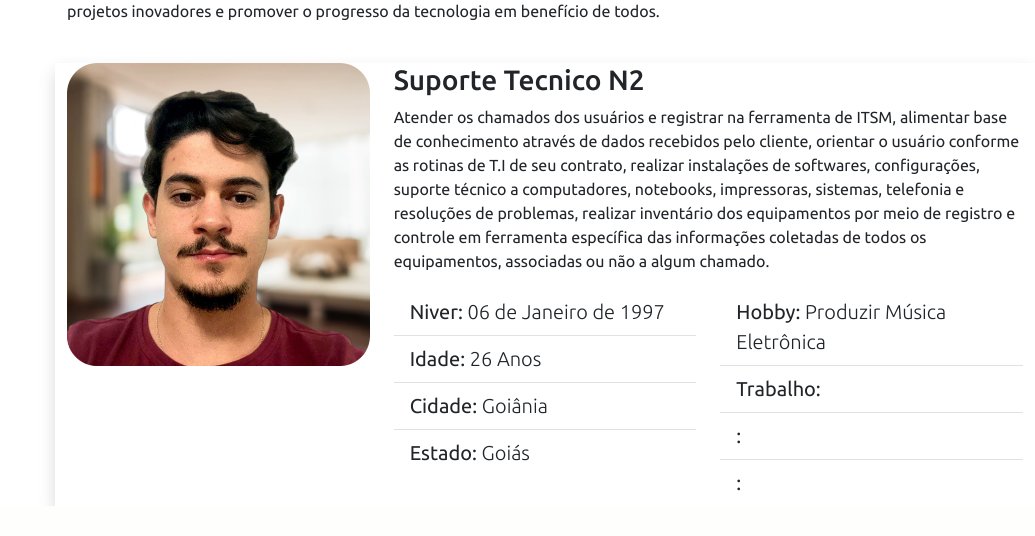
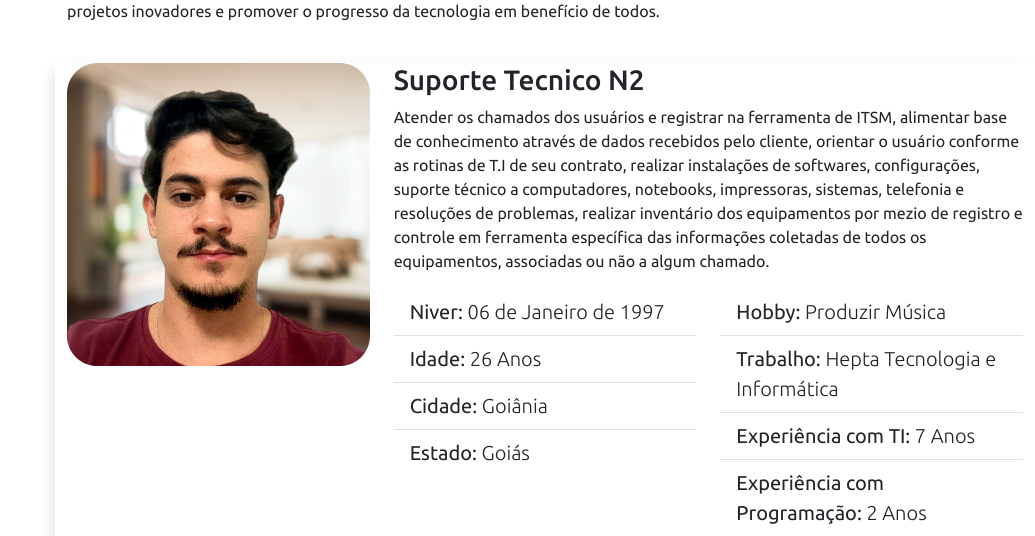
Before and after one commit to arthurpradoo/portfolio-python, a Python web app: template templates/index.html in a window 1280 px wide. Shown: the part 1055-1591 px from the top of the page, without its empty margins (245-1280 px from the left). Before the commit the page ends 1561 px from the top, so only its background shows below. Run offline with Jinja, Linux system fonts and the light colour scheme; the template is opened without the code that fills it, so the values that code supplies are empty.

Commit message:
Sobre finalizado

```diff
--- a/templates/index.html
+++ b/templates/index.html
@@ -109,7 +109,7 @@
                         conhecimento através de dados recebidos pelo cliente, orientar o usuário conforme as rotinas de
                         T.I de seu contrato, realizar instalações de softwares, configurações, suporte técnico a
                         computadores, notebooks, impressoras, sistemas, telefonia e resoluções de problemas, realizar
-                        inventário dos equipamentos por meio de registro e controle em ferramenta específica das
+                        inventário dos equipamentos por mezio de registro e controle em ferramenta específica das
                         informações coletadas de todos os equipamentos, associadas ou não a algum chamado.</p>
 
                     <div class="row">
@@ -138,19 +138,16 @@
                             <ul class="list-group list-group-flush fs-5">
                                 <li class="list-group-item">
                                     Hobby: <span class="fw-lighter">
-                                        Produzir Música Eletrônica
+                                        Produzir Música
                                     </span></li>
                                 <li class="list-group-item">
-                                    Trabalho: <a href="https://www.hepta.com.br/" target="_blank" class="fw-lighter text-decoration-none link-dark"></a>
-                                </li>
+                                    Trabalho: <a href="https://www.hepta.com.br/" target="_blank"
+                                        class="fw-lighter text-decoration-none link-dark">Hepta Tecnologia e Informática
+                                    </a></li>
                                 <li class="list-group-item">
-                                    : <span class="fw-lighter">
-
-                                    </span></li>
+                                    Experiência com TI: <span class="fw-lighter"> 7 Anos</span></li>
                                 <li class="list-group-item">
-                                    : <span class="fw-lighter">
-
-                                    </span></li>
+                                    Experiência com Programação: <span class="fw-lighter"> 2 Anos</span></li>
                             </ul>
                         </div>
 
```
